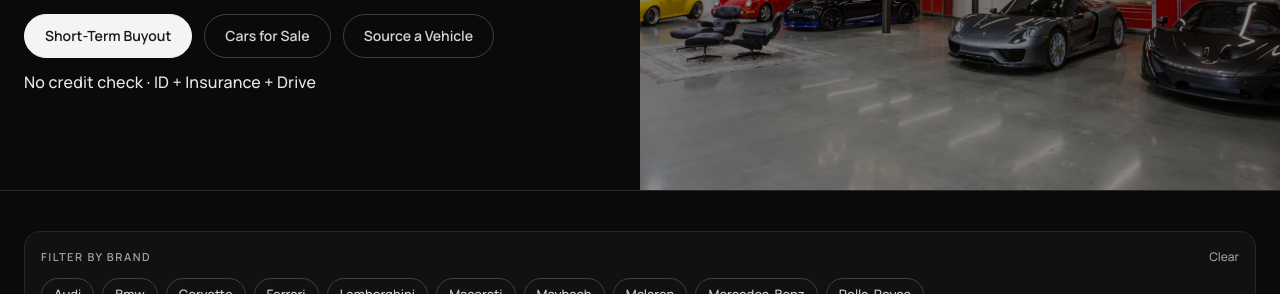
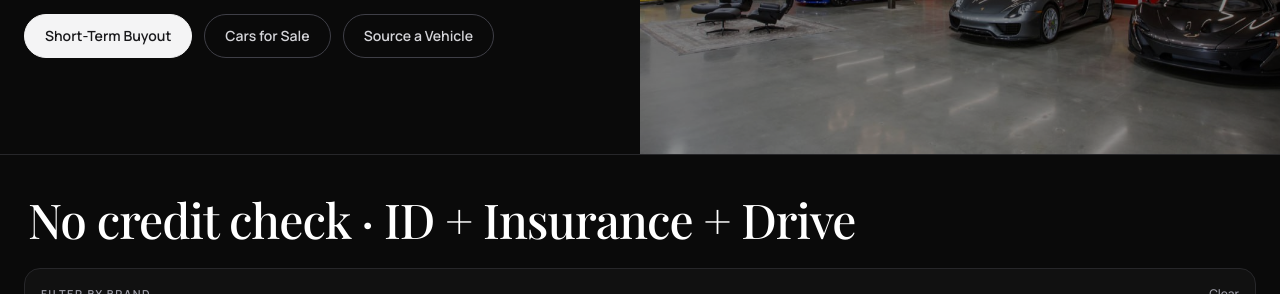
Before and after one commit to stradacorsagroup-art/scg-site-1772418012, a Next.js app: page / in a window 1280 px wide. Shown: the part 308-602 px from the top of the page. Built offline with nearby package versions, Linux system fonts and the light colour scheme.

Commit message:
Move no-credit line below hero into inventory intro area

```diff
--- a/src/app/page.tsx
+++ b/src/app/page.tsx
@@ -121,7 +121,6 @@ export default function Home() {
 
             <div className="mt-8 hidden lg:block">
               <OwnershipPills active="membership" />
-              <p className="mt-3 text-base font-medium tracking-[0.01em] text-zinc-100/95">No credit check · ID + Insurance + Drive</p>
             </div>
           </div>
 
@@ -130,11 +129,16 @@ export default function Home() {
 
         <div className="relative z-20 px-5 pb-6 lg:hidden sm:px-6">
           <OwnershipPills active="membership" />
-          <p className="mt-3 px-1 text-sm font-medium tracking-[0.01em] text-zinc-100/95">No credit check · ID + Insurance + Drive</p>
         </div>
       </section>
 
       <section id="membership-inventory" className="mx-auto max-w-7xl px-5 pb-8 pt-14 sm:px-6 sm:py-10">
+        <div className="mb-6 px-1">
+          <p className="font-display text-[2rem] leading-[1.02] tracking-[-0.02em] text-white sm:text-[3rem]">
+            No credit check · ID + Insurance + Drive
+          </p>
+        </div>
+
         <div className="mb-6 rounded-2xl border border-zinc-800 bg-[#111] p-3 sm:p-4">
           <div className="mb-3 flex items-center justify-between">
             <p className="text-[11px] font-semibold uppercase tracking-[0.14em] text-zinc-400">Filter by brand</p>
```
